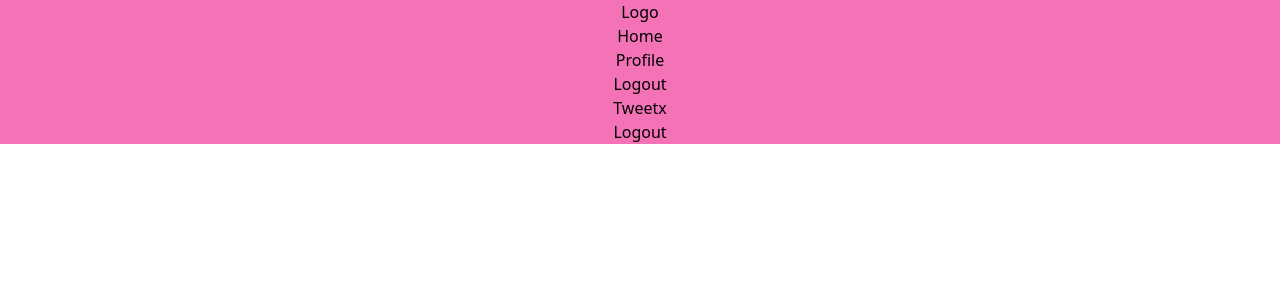
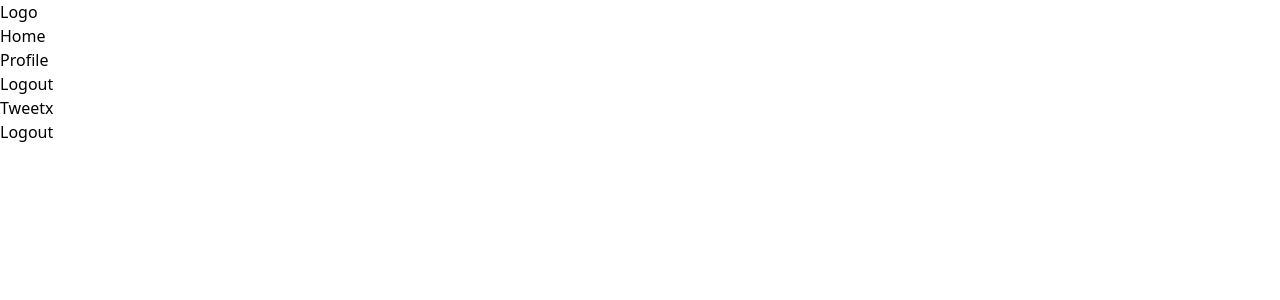
Before and after one commit to iamsjunaid/tweetx-web, a React (Create React App) app: page /home/1 in a window 1280 px wide. Shown: the top 300 px of the page. Built offline with nearby package versions, Linux system fonts and the light colour scheme; no server answers.

Commit message:
Move navbar styling from homepage to navbar

```diff
--- a/src/components/Tweetx.js
+++ b/src/components/Tweetx.js
@@ -12,6 +12,7 @@ const Tweetx = () => {
     onAuthStateChanged(auth, (user) => {
       if (user) {
         const { uid } = user;
+        console.log('user is logged in', uid);
       } else {
         // User is signed out
         // ...
@@ -29,7 +30,7 @@ const Tweetx = () => {
   };
 
   return (
-    <div className="text-center bg-pink-400">
+    <div>
       <Navbar />
       {error ? <p>{error}</p> : null}
       <h1> Tweetx </h1>
```
